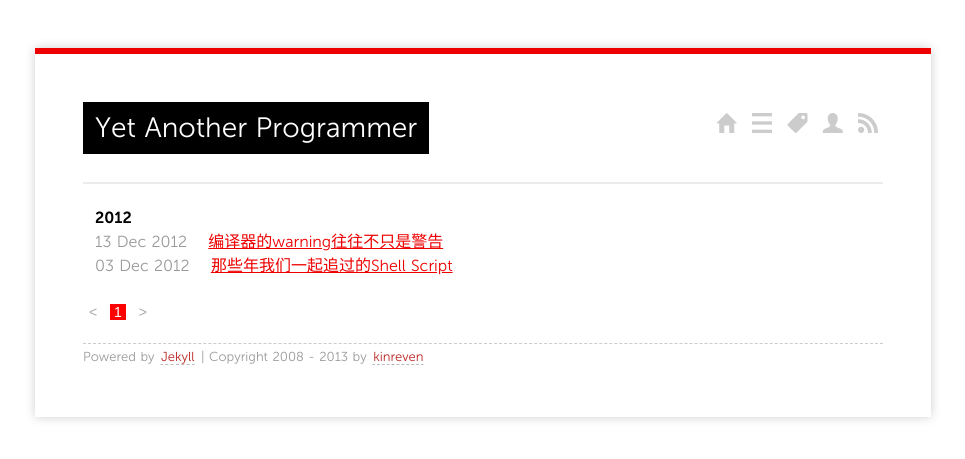
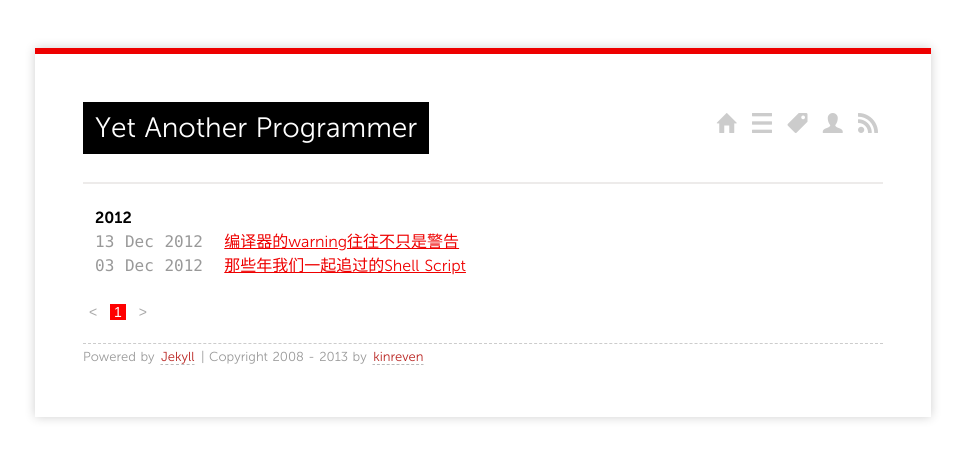
Before and after one commit to kinreven/kinreven.github.com, a Jekyll site: the page built from index.html, in a window 1280 px wide. Shown: the top 459 px of the page, without its empty margins (157-1122 px from the left). Built offline with Jekyll 4.4.1, drawn with Linux system fonts in a browser that asks for light colours; Markdown is read by kramdown in place of the engine named in the settings; the list of posts is cut into pages by our own code.

Commit message:
Update screen.css
fix

```diff
--- a/media/css/screen.css
+++ b/media/css/screen.css
@@ -193,9 +193,14 @@ dl .meta {
 
 }
 
-.listing-item time{color:#999999;}
-.listing-seperator{font-weight:bold;}
-
+.listing-item time{
+	color:#999999;
+	font-family: Monaco, monospace;
+}
+.listing-seperator{
+	font-weight:bold;
+	font-size: 16px;
+}
 
 .paginator {
 font: 14px Arial,Helvetica,sans-serif;
```
